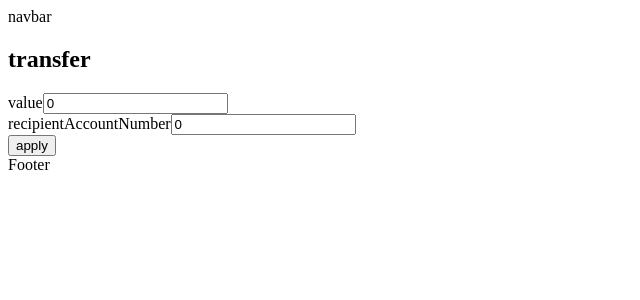
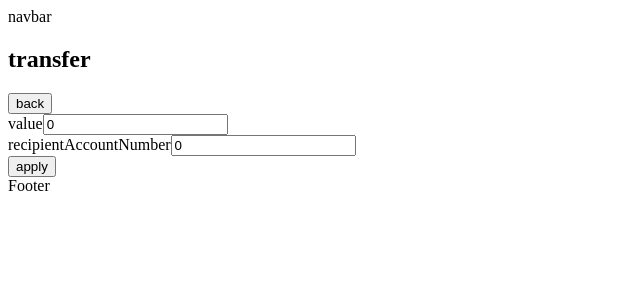
Before and after one commit to vitor-msp/simple-bank-front, a React (Create React App) app: page /transfer in a window 1280 px wide. Shown: the top 300 px of the page, without its empty margins (0-640 px from the left). Built offline with nearby package versions, Linux system fonts and the light colour scheme.

Commit message:
feat(navigation): added backToHome buttons

```diff
--- a/src/components/CreditForm.tsx
+++ b/src/components/CreditForm.tsx
@@ -30,9 +30,18 @@ export const CreditForm = () => {
     });
   };
 
+  const backToHome = () => {
+    navigate("/home");
+  };
+
   return (
     <div>
       <h2>credit</h2>
+      <div>
+        <button type="button" onClick={backToHome}>
+          back
+        </button>
+      </div>
       <form onSubmit={applyCredit}>
         <div>
           <label htmlFor="value">value</label>
--- a/src/components/DebitForm.tsx
+++ b/src/components/DebitForm.tsx
@@ -30,9 +30,18 @@ export const DebitForm = () => {
     });
   };
 
+  const backToHome = () => {
+    navigate("/home");
+  };
+
   return (
     <div>
       <h2>debit</h2>
+      <div>
+        <button type="button" onClick={backToHome}>
+          back
+        </button>
+      </div>
       <form onSubmit={applyDebit}>
         <div>
           <label htmlFor="value">value</label>
--- a/src/components/TransferForm.tsx
+++ b/src/components/TransferForm.tsx
@@ -36,9 +36,18 @@ export const TransferForm = () => {
     });
   };
 
+  const backToHome = () => {
+    navigate("/home");
+  };
+
   return (
     <div>
       <h2>transfer</h2>
+      <div>
+        <button type="button" onClick={backToHome}>
+          back
+        </button>
+      </div>
       <form onSubmit={applyTransfer}>
         <div>
           <label htmlFor="value">value</label>
```
